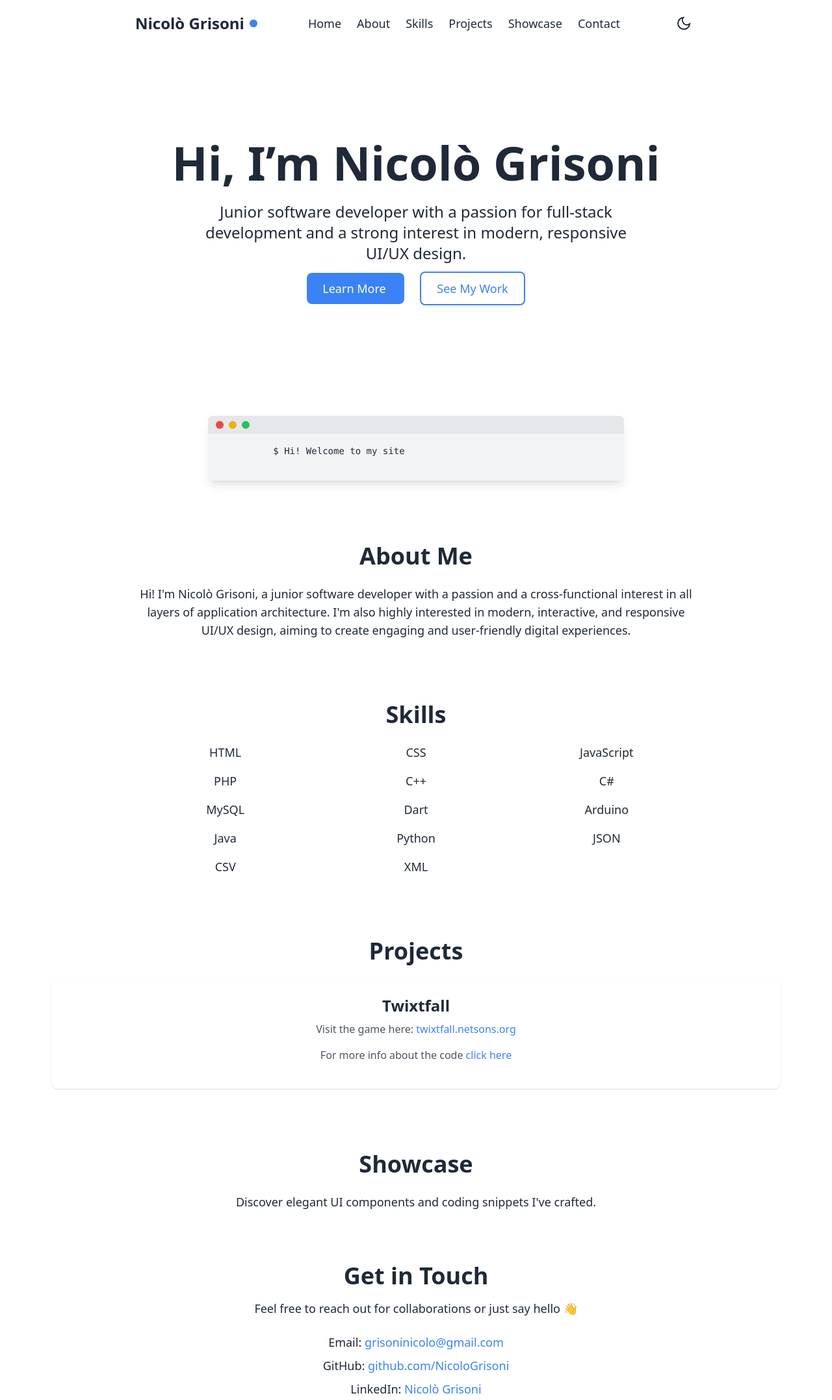
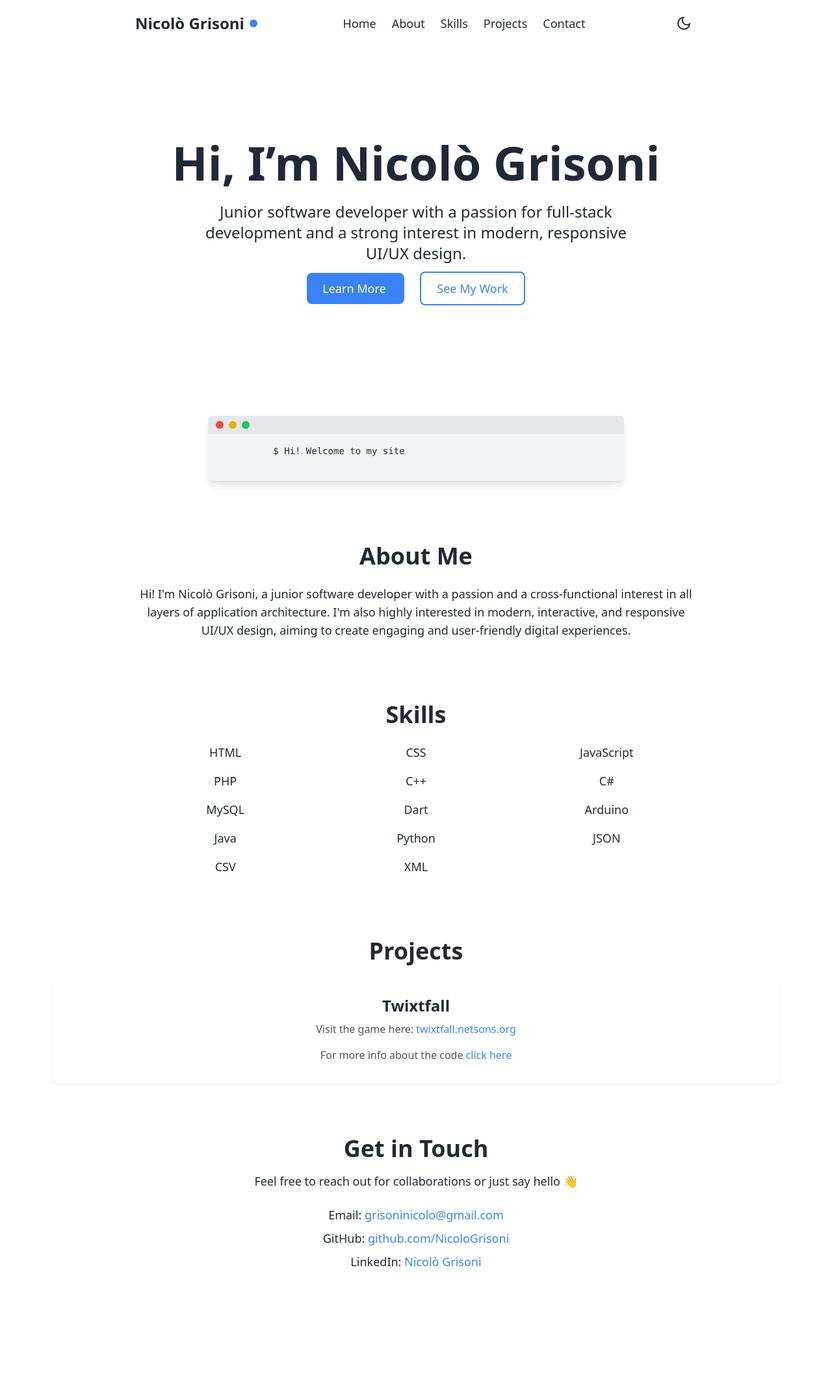
Before and after one commit to NicoloGrisoni/NicoloGrisoni-Portfolio, a website: page public/index.html in a window 1280 px wide. Shown: the whole page at 65% size. After the commit the page ends 2036 px from the top, so only its background shows below. Drawn offline with Linux system fonts and the light colour scheme.

Commit message:
Fixing an error about the visualization of the new project added

```diff
--- a/public/index.html
+++ b/public/index.html
@@ -35,7 +35,6 @@
         <a href="#about" class="hover:text-blue-500 dark:hover:text-blue-800 transition-colors">About</a>
         <a href="#skills" class="hover:text-blue-500 dark:hover:text-blue-800 transition-colors">Skills</a>
         <a href="#projects" class="hover:text-blue-500 dark:hover:text-blue-800 transition-colors">Projects</a>
-        <a href="#showcase" class="hover:text-blue-500 dark:hover:text-blue-800 transition-colors">Showcase</a>
         <a href="#contact" class="hover:text-blue-500 dark:hover:text-blue-800 transition-colors">Contact</a>
       </nav>
 
@@ -68,7 +67,6 @@
     <a href="#about" class="hover:text-blue-500 dark:hover:text-blue-800">About</a>
     <a href="#skills" class="hover:text-blue-500 dark:hover:text-blue-800">Skills</a>
     <a href="#projects" class="hover:text-blue-500 dark:hover:text-blue-800">Projects</a>
-    <a href="#showcase" class="hover:text-blue-500 dark:hover:text-blue-800">Showcase</a>
     <a href="#contact" class="hover:text-blue-500 dark:hover:text-blue-800">Contact</a>
   </nav>
 
@@ -151,10 +149,10 @@
             Visit the game here:
             <a target="_blank" href="https://twixtfall.netsons.org"
             class="text-blue-500 hover:underline">
-              twixtfall.netsons.org <i class="fas fa-arrow-up-right-from-square"></i>
+              twixtfall.netsons.org
             </a>
           </p>
-          <p class="flex-1 text-gray-600 dark:text-gray-300 mb-4">
+          <p class="flex-1 text-gray-600 dark:text-gray-300 mb-2">
             For more info about the code
             <a target="_blank" href="https://github.com/NicoloGrisoni/FateBound"
             class="text-blue-500 hover:underline">
@@ -163,13 +161,6 @@
           </p>
         </div>
       </div>
-    </section>
-
-    <!-- Showcase -->
-    <div id="showcase" style="visibility: hidden;"></div>
-    <section class="max-w-4xl mx-auto mt-24 px-4 text-center">
-      <h2 class="text-4xl font-bold mb-6">Showcase</h2>
-      <p class="text-lg">Discover elegant UI components and coding snippets I've crafted.</p>
     </section>
 
     <!-- Contact -->
```
